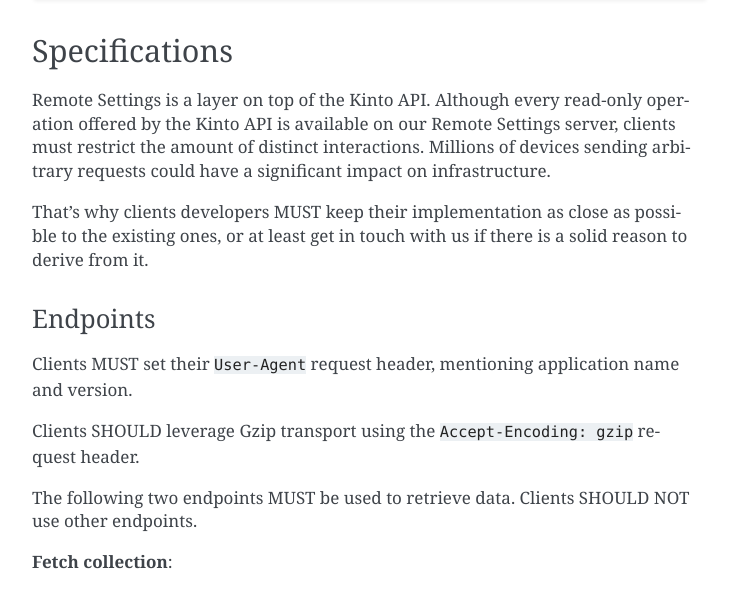
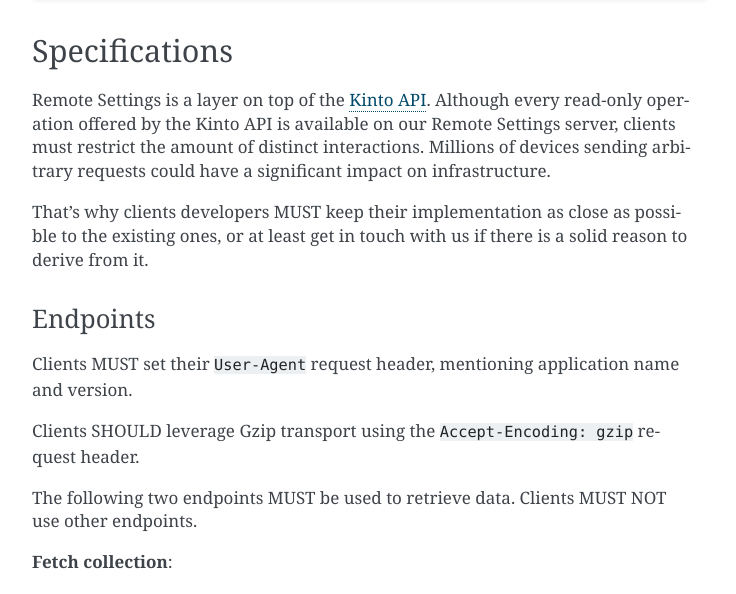
Before and after one commit to mozilla/remote-settings, a Sphinx documentation site: the page built from docs/client-specifications.rst, in a window 1280 px wide and 900 px high, scrolled down 1398 px. Shown: the part 172-766 px from the top of the window, without its empty margins (388-1124 px from the left). Built offline with Sphinx 7.4.7, drawn with Linux system fonts in a browser that asks for light colours.

Commit message:
@grahamalama review

```diff
--- a/docs/client-specifications.rst
+++ b/docs/client-specifications.rst
@@ -62,7 +62,7 @@
 Specifications
 --------------
 
-Remote Settings is a layer on top of the Kinto API. Although every read-only operation offered by the Kinto API is available on our Remote Settings server, clients must restrict the amount of distinct interactions. Millions of devices sending arbitrary requests could have a significant impact on infrastructure.
+Remote Settings is a layer on top of the `Kinto API <https://docs.kinto-storage.org/en/stable/api/1.x/index.html#full-reference>`_. Although every read-only operation offered by the Kinto API is available on our Remote Settings server, clients must restrict the amount of distinct interactions. Millions of devices sending arbitrary requests could have a significant impact on infrastructure.
 
 That's why clients developers MUST keep their implementation as close as possible to the existing ones, or at least get in touch with us if there is a solid reason to derive from it.
 
@@ -73,7 +73,7 @@
 
 Clients SHOULD leverage Gzip transport using the ``Accept-Encoding: gzip`` request header.
 
-The following two endpoints MUST be used to retrieve data. Clients SHOULD NOT use other endpoints.
+The following two endpoints MUST be used to retrieve data. Clients MUST NOT use other endpoints.
 
 **Fetch collection**:
 
```
